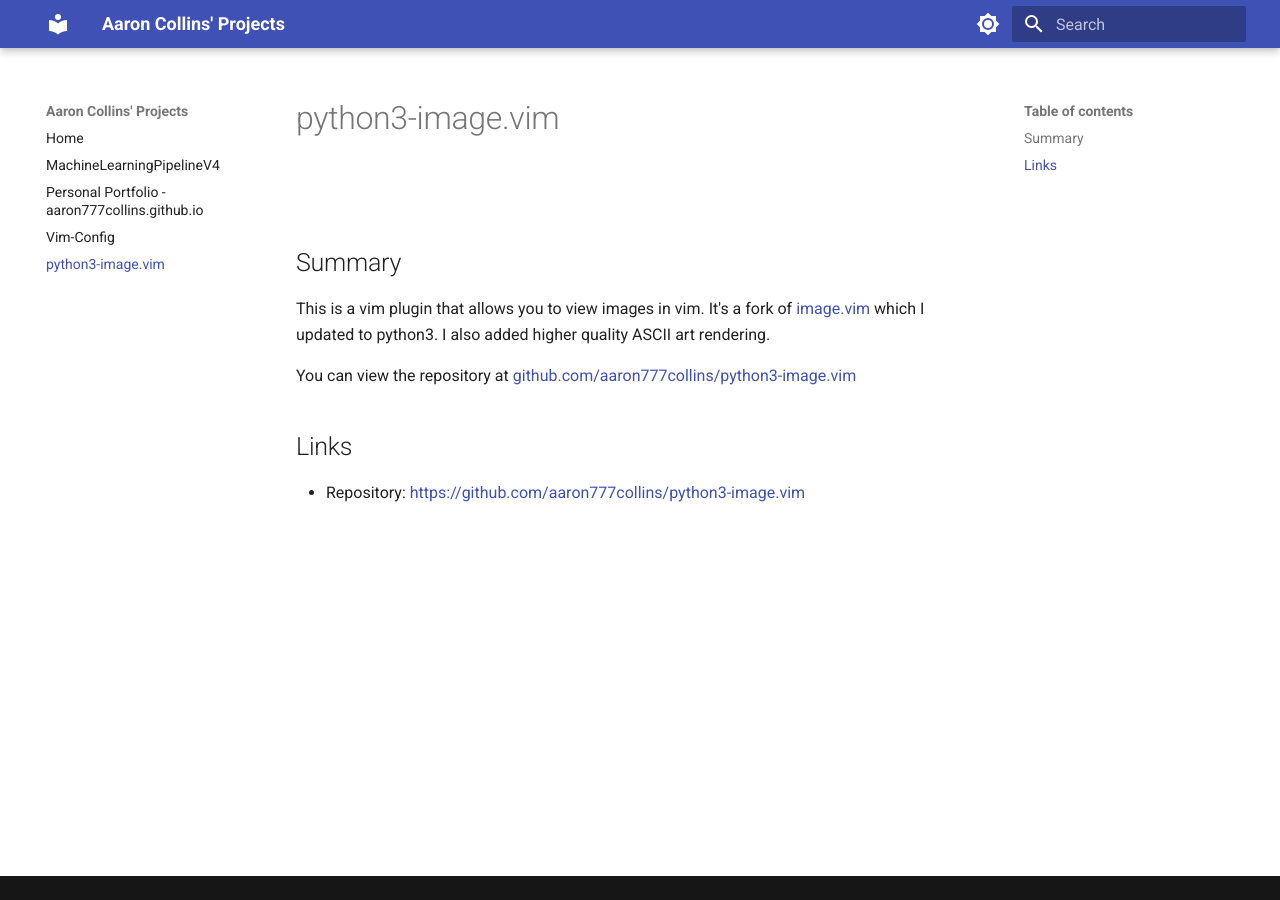
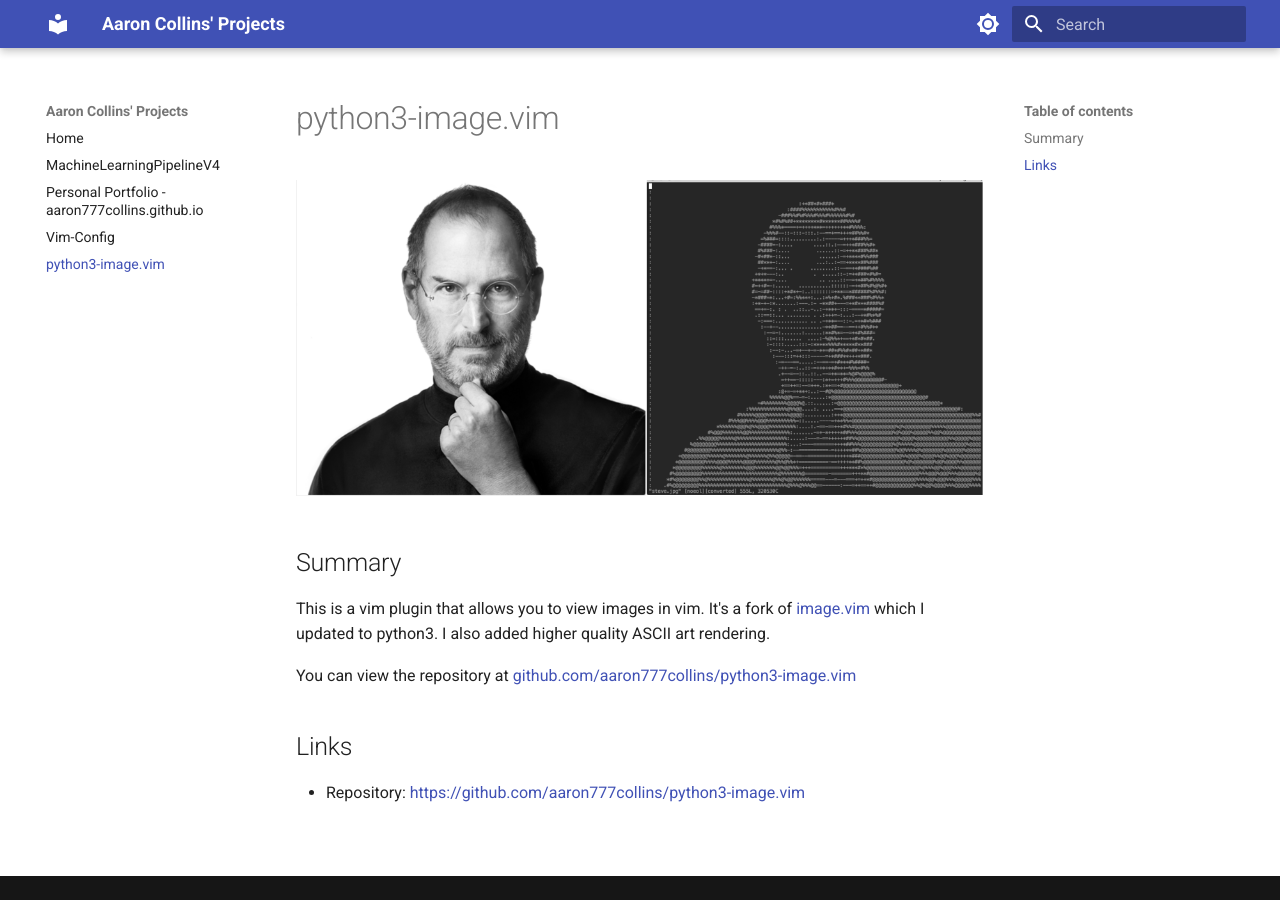
Before and after one commit to aaron777collins/projects, an MkDocs documentation site: the page built from docs/python3-image.vim.md, in a window 1280 px wide. Built offline with MkDocs 1.6.1 and Material for MkDocs 9.7.7, drawn with Linux system fonts in a browser that asks for light colours.

Commit message:
fixed image path

```diff
--- a/docs/python3-image.vim.md
+++ b/docs/python3-image.vim.md
@@ -1,6 +1,6 @@
 # python3-image.vim
 
-![]("images/image.vim.jpg")
+![A Picture Rendered As ASCII](images/image.vim.jpg)
 
 ## Summary
 This is a vim plugin that allows you to view images in vim. It's a fork of [image.vim](https://github.com/ashisha/image.vim) which I updated to python3. I also added higher quality ASCII art rendering.
```
